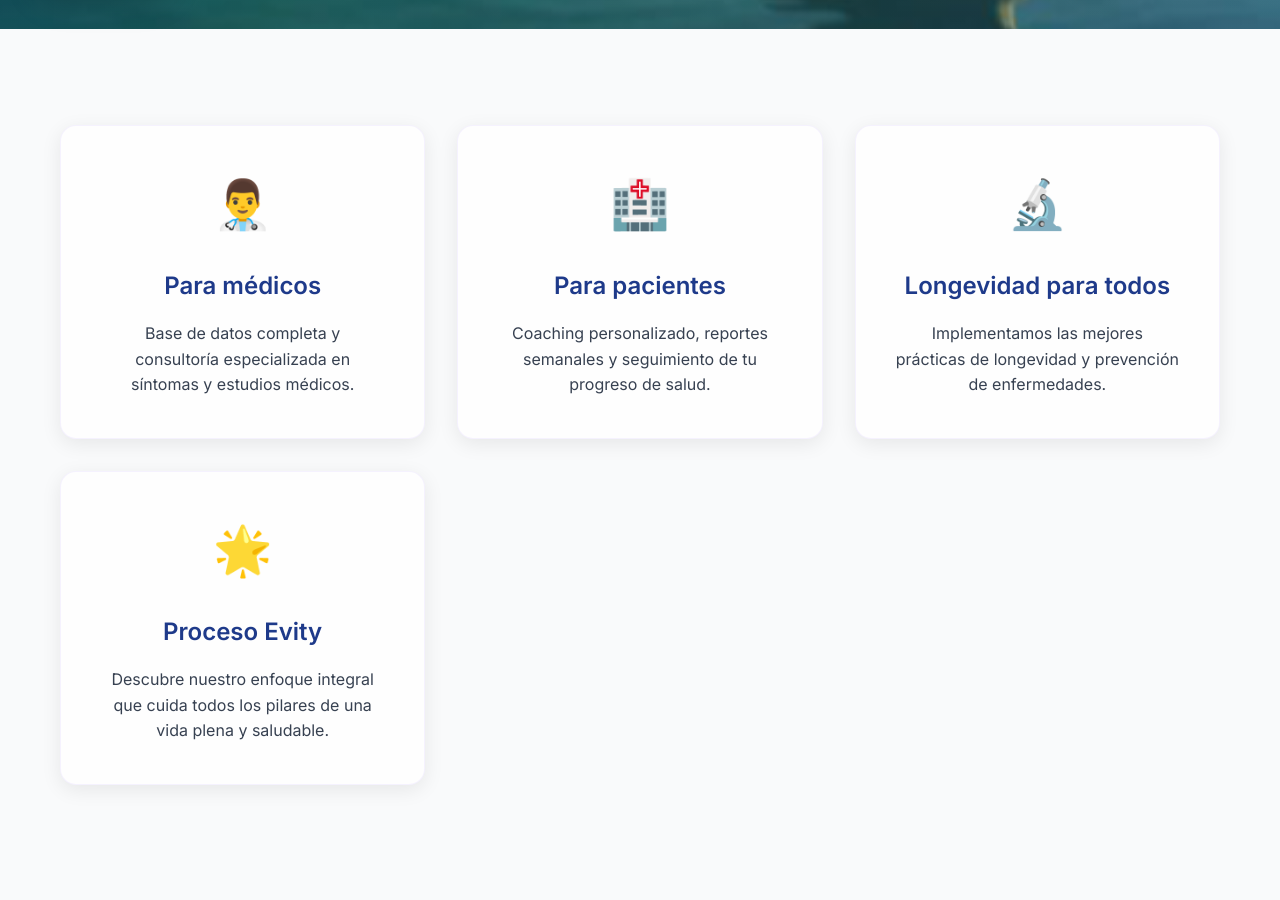
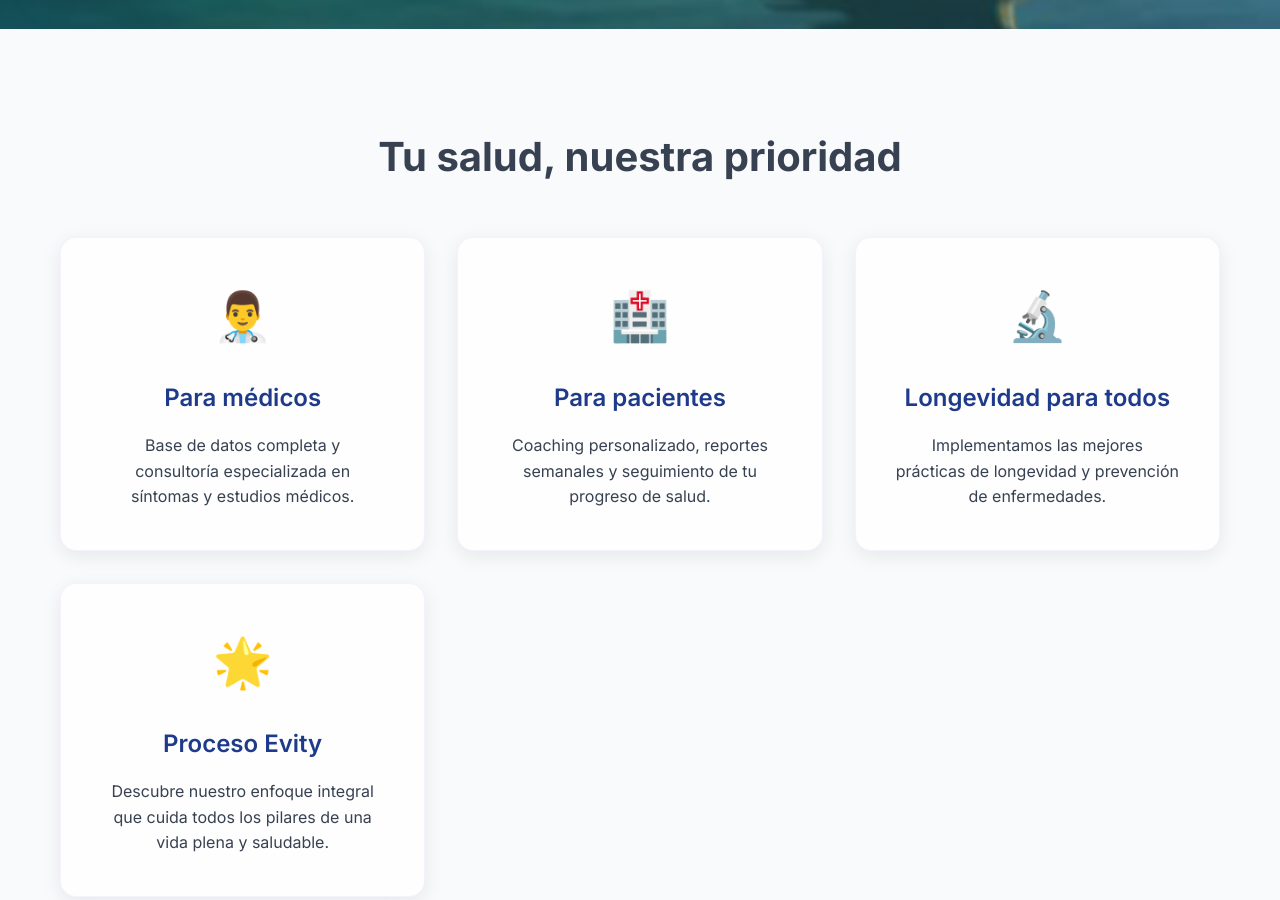
Before and after one commit to VeroMoes2/Evity, a plain HTML site: page index.html in a window 1280 px wide. Shown: the part 771-1671 px from the top of the page. Drawn offline with Linux system fonts and the light colour scheme.

Commit message:
Final cleanup: Remove duplicate features section, keep only one with title

```diff
--- a/index.html
+++ b/index.html
@@ -77,34 +77,6 @@
             </section>
 
             <!-- Features Preview -->
-            <section class="features-preview">
-                <div class="container">
-                    <div class="features-grid">
-                        <div class="feature-card">
-                            <div class="feature-icon">👨‍⚕️</div>
-                            <h3>Para médicos</h3>
-                            <p>Base de datos completa y consultoría especializada en síntomas y estudios médicos.</p>
-                        </div>
-                        <div class="feature-card">
-                            <div class="feature-icon">🏥</div>
-                            <h3>Para pacientes</h3>
-                            <p>Coaching personalizado, reportes semanales y seguimiento de tu progreso de salud.</p>
-                        </div>
-                        <div class="feature-card">
-                            <div class="feature-icon">🔬</div>
-                            <h3>Longevidad para todos</h3>
-                            <p>Implementamos las mejores prácticas de longevidad y prevención de enfermedades.</p>
-                        </div>
-                        <div class="feature-card clickable-card" onclick="navigateToSection('proceso-evity')">
-                            <div class="feature-icon">🌟</div>
-                            <h3>Proceso Evity</h3>
-                            <p>Descubre nuestro enfoque integral que cuida todos los pilares de una vida plena y saludable.</p>
-                        </div>
-                    </div>
-                </div>
-            </section>
-
-        <!-- Features Preview -->
         <section class="features-preview">
             <div class="container">
                 <h2 class="section-title">Tu salud, nuestra prioridad</h2>
```
